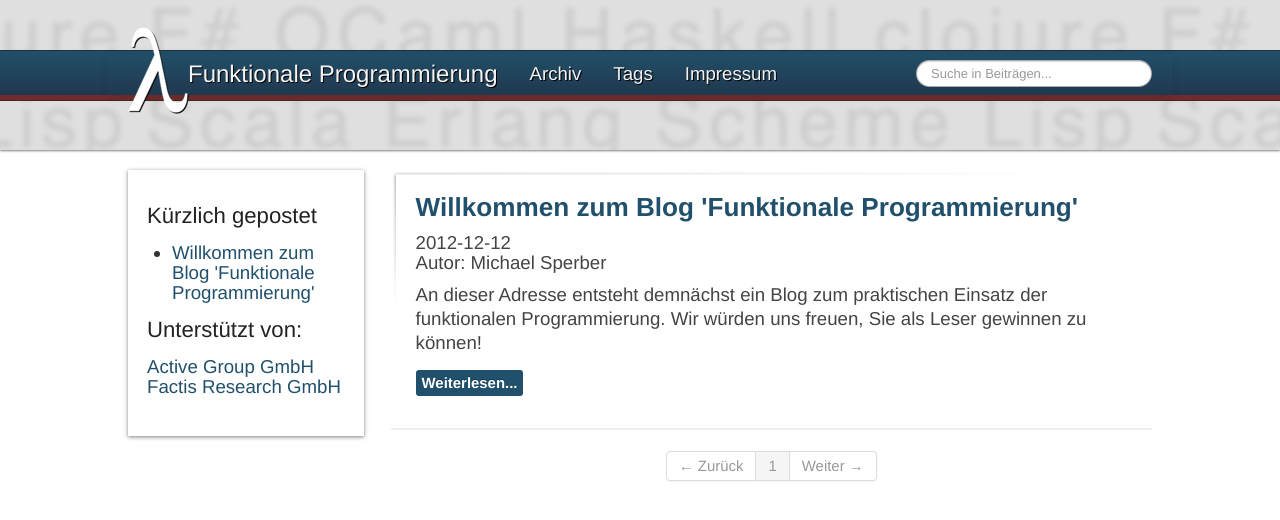
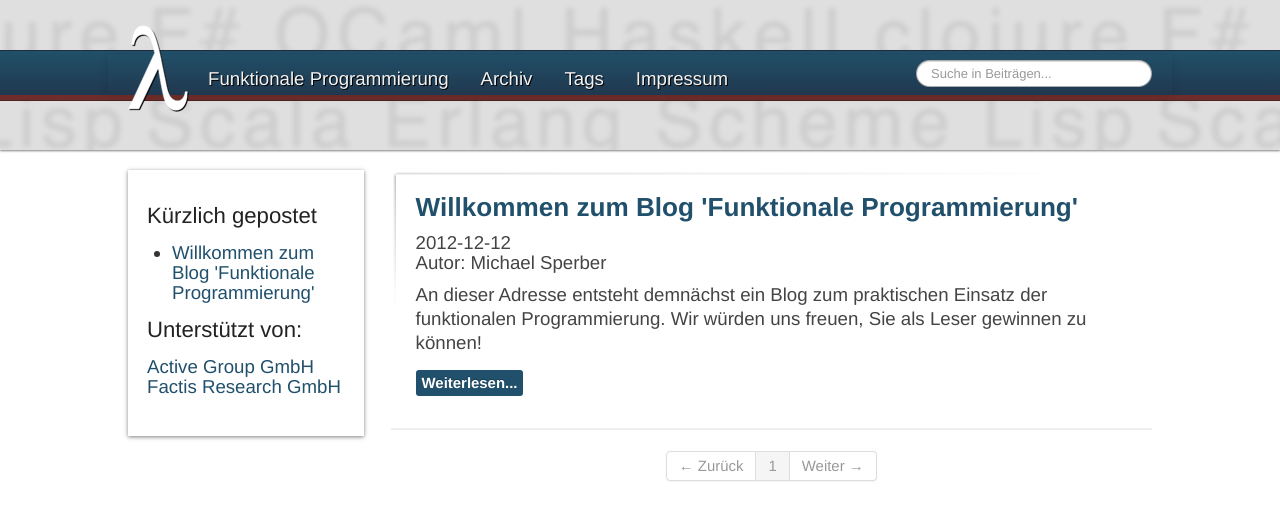
Before and after one commit to funktionale-programmierung/funktionale-programmierung.github.com, a Jekyll site: the page built from index.html, in a window 1280 px wide. Shown: the top 520 px of the page. Built offline with Jekyll 4.4.1, drawn with Linux system fonts in a browser that asks for light colours; some web fonts are replaced; the list of posts is cut into pages by our own code.

Commit message:
finetuning

```diff
--- a/_includes/navbar.html
+++ b/_includes/navbar.html
@@ -2,7 +2,7 @@
   <div class="navbar-inner">
     <img id="logo" src="/img/logo.png" />
     <ul class="nav nav-pills">
-      <li><a class="brand" href="/">Funktionale Programmierung</a></li>
+      <li><a href="/">Funktionale Programmierung</a></li>
       <li><a href="/archive.html">Archiv</a></li>
       <li><a href="/tags-archive.html">Tags</a></li>
       <li><a href="/impressum.html">Impressum</a></li>
--- a/css/main.css
+++ b/css/main.css
@@ -112,19 +112,24 @@ img { border: 0 }
 	margin: 0 auto;
 }
 
+.navbar-fp .nav > li {
+}
+
 .navbar-fp .nav > li > a {
     //text-shadow: 0 0 0;
     color: #f2f2f2;
     text-shadow: rgb(0,0,0) 1px 1px;
+    line-height: 130%;
+    padding-bottom: 0px;
 }
 
 #navbar #logo {
 	position: absolute;
-	top: 26px;
+	top: 24px;
 }
 
 .navbar .brand {
-    font-size: 24px;
+    font-size: 14pt;
 }
 
 .navbar-search {
```
